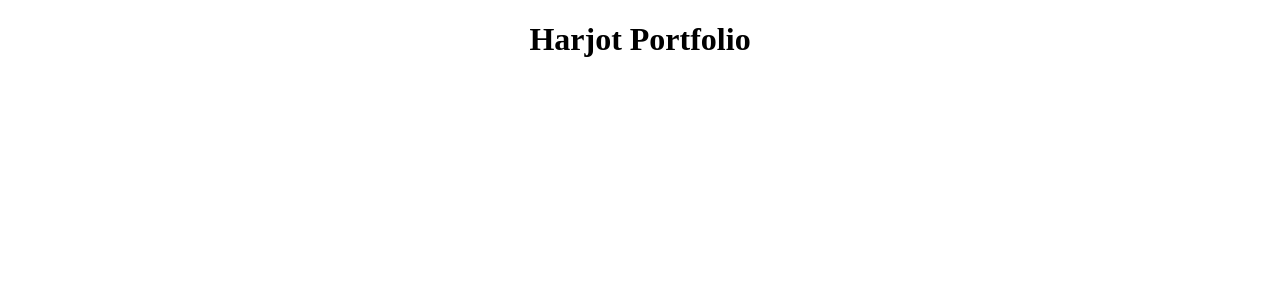
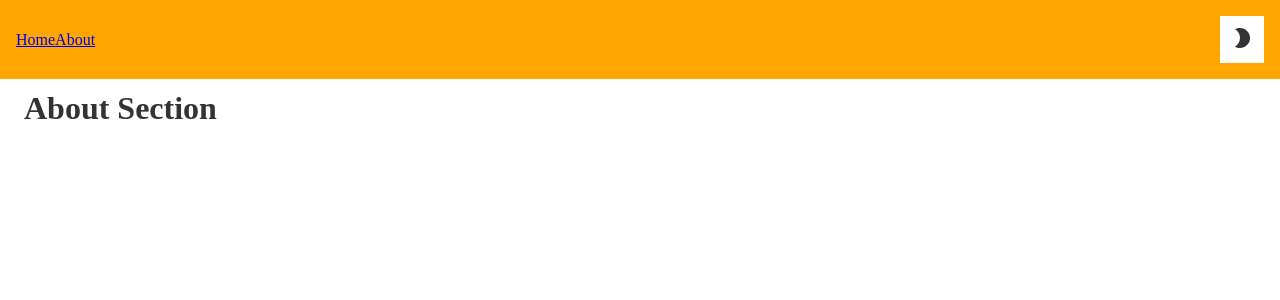
Before and after one commit to harjotsk03/portfolio-react, a React (Create React App) app: page /about in a window 1280 px wide. Shown: the top 300 px of the page. Built offline with nearby package versions, Linux system fonts and the light colour scheme.

Commit message:
first commit

```diff
--- a/package.json
+++ b/package.json
@@ -3,6 +3,10 @@
   "version": "0.1.0",
   "private": true,
   "dependencies": {
+    "@emotion/react": "^11.11.3",
+    "@emotion/styled": "^11.11.0",
+    "@mui/icons-material": "^5.15.6",
+    "@mui/material": "^5.15.6",
     "@testing-library/jest-dom": "^5.14.1",
     "@testing-library/react": "^13.0.0",
     "@testing-library/user-event": "^13.2.1",
@@ -11,6 +15,7 @@
     "react-dom": "^18.2.0",
     "react-router-dom": "^6.21.3",
     "react-scripts": "5.0.1",
+    "theme-ui": "^0.16.1",
     "web-vitals": "^2.1.0"
   },
   "scripts": {
--- a/src/App.css
+++ b/src/App.css
@@ -1,3 +1,58 @@
+* {
+  margin: 0;
+  padding: 0;
+  box-sizing: border-box;
+}
+
+body {
+  transition: background-color 0.3s ease-in-out, color 0.3s ease-in-out;
+}
+
+.light {
+  --background-color: #ffffff;
+  --text-color: #333333;
+}
+
+.dark {
+  --background-color: #333333;
+  --text-color: #ffffff;
+}
+
 .App {
-  text-align: center;
+  background-color: var(--background-color);
+  color: var(--text-color);
+  transition: background-color 0.3s ease-in-out, color 0.3s ease-in-out;
+  padding-top: 50px; /* Adjust this value to match the height of your navbar */
 }
+
+button {
+  background-color: var(--background-color);
+  color: var(--text-color);
+  border: none;
+  padding: 10px;
+  cursor: pointer;
+  transition: background-color 0.3s ease-in-out, color 0.3s ease-in-out;
+}
+
+.navbar {
+  display: flex;
+  align-items: center;
+  background-color: orange;
+  padding: 2vmin;
+  justify-content: space-between;
+  position: fixed;
+  width: 100vw;
+  top: 0;
+}
+
+.homeContent {
+  margin-top: 2vmin;
+  padding: 3vmin;
+  height: 100vh;
+}
+
+.aboutContent {
+  margin-top: 2vmin;
+  padding: 3vmin;
+  height: 100vh;
+}
--- a/src/App.js
+++ b/src/App.js
@@ -1,9 +1,36 @@
+// App.js
+import React, { useState, useEffect } from 'react';
+import { BrowserRouter as Router, Routes, Route } from 'react-router-dom';
+import { Home } from './pages';
+import { About } from './pages/about';
 import './App.css';
+import Navbar from './components/Navbar';
 
 function App() {
+  const [theme, setTheme] = useState('light');
+
+  useEffect(() => {
+    const currentTheme = localStorage.getItem('theme');
+    if (currentTheme) {
+      setTheme(currentTheme);
+    }
+  }, []);
+
+  const toggleTheme = () => {
+    const newTheme = theme === 'light' ? 'dark' : 'light';
+    setTheme(newTheme);
+    localStorage.setItem('theme', newTheme);
+  };
+
   return (
-    <div className="App">
-      <h1>Harjot Portfolio</h1>
+    <div className={`App ${theme}`}>
+      <Router>
+        <Navbar onToggleTheme={toggleTheme} theme={theme} />
+        <Routes>
+          <Route path="/" element={<Home />} />
+          <Route path="/about" element={<About />} />
+        </Routes>
+      </Router>
     </div>
   );
 }
--- /dev/null
+++ b/src/components/Navbar.js
@@ -0,0 +1,26 @@
+// Navbar.js
+import React from 'react';
+import { Link } from 'react-router-dom';
+import Brightness4Icon from '@mui/icons-material/Brightness2';
+import Brightness7Icon from '@mui/icons-material/Brightness4';
+
+const Navbar = ({ onToggleTheme, theme }) => {
+  const buttonLabel = theme === 'light' ? 'Dark' : 'Light';
+  const icon = theme === 'light' ? <Brightness4Icon /> : <Brightness7Icon />;
+
+  return (
+    <nav className='navbar'>
+      <div>
+        <Link to="/">Home</Link>
+        <Link to="/about">About</Link>
+      </div>
+      <div>
+        <button onClick={onToggleTheme}>
+          {icon}
+        </button>
+      </div>
+    </nav>
+  );
+};
+
+export default Navbar;
--- /dev/null
+++ b/src/pages/about.jsx
@@ -0,0 +1,7 @@
+export const About = () =>{
+    return(
+        <div className="aboutContent">
+            <h1>About Section</h1>
+        </div>
+    )
+}
--- /dev/null
+++ b/src/pages/index.jsx
@@ -0,0 +1,7 @@
+export const Home = () =>{
+    return(
+        <div className="homeContent">
+            <h1>Harjot Portfolio</h1>
+        </div>
+    )
+}
```
Also changed, not shown: 1 other file (tests, documents, lock files or other folders).
